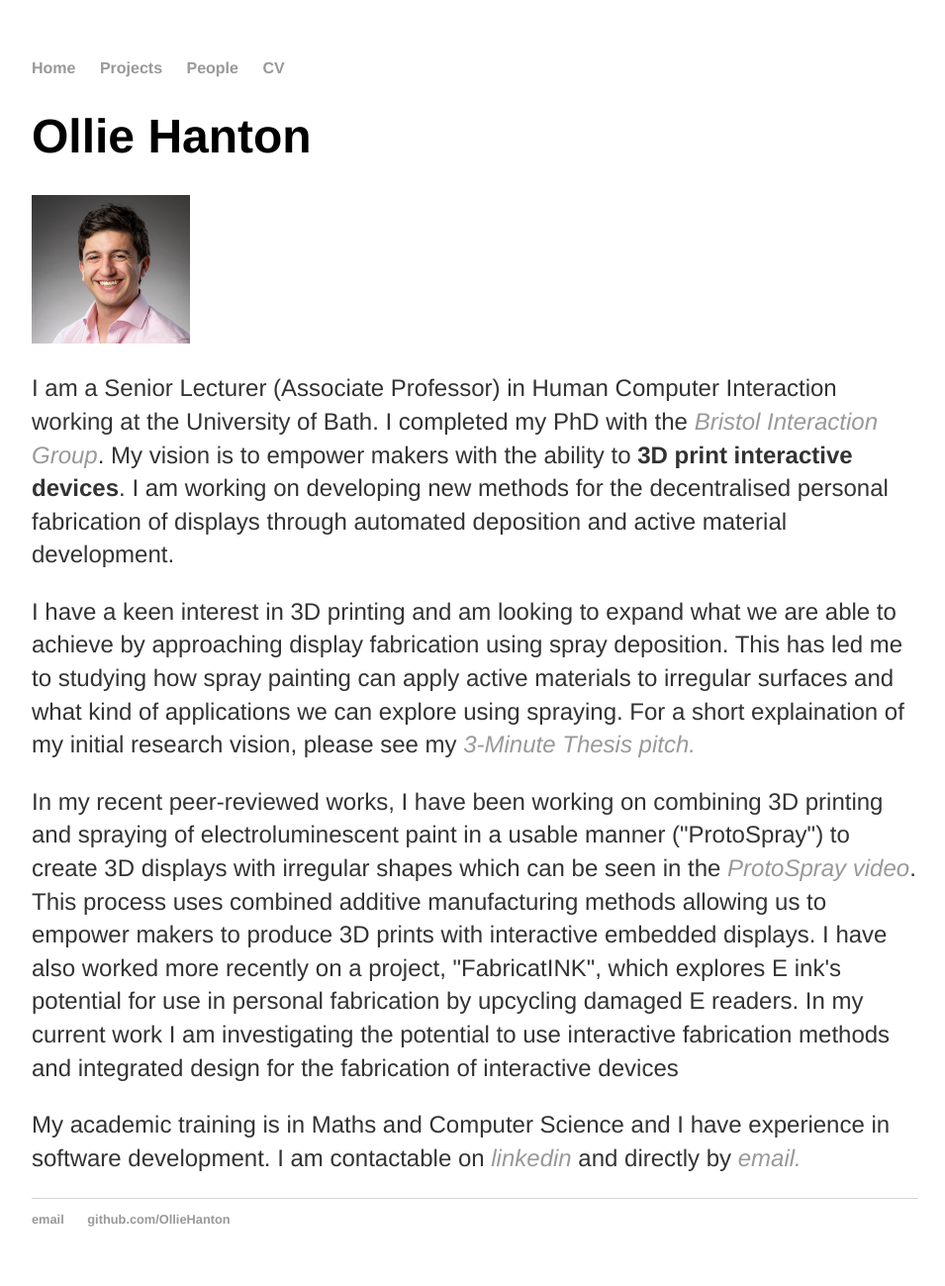
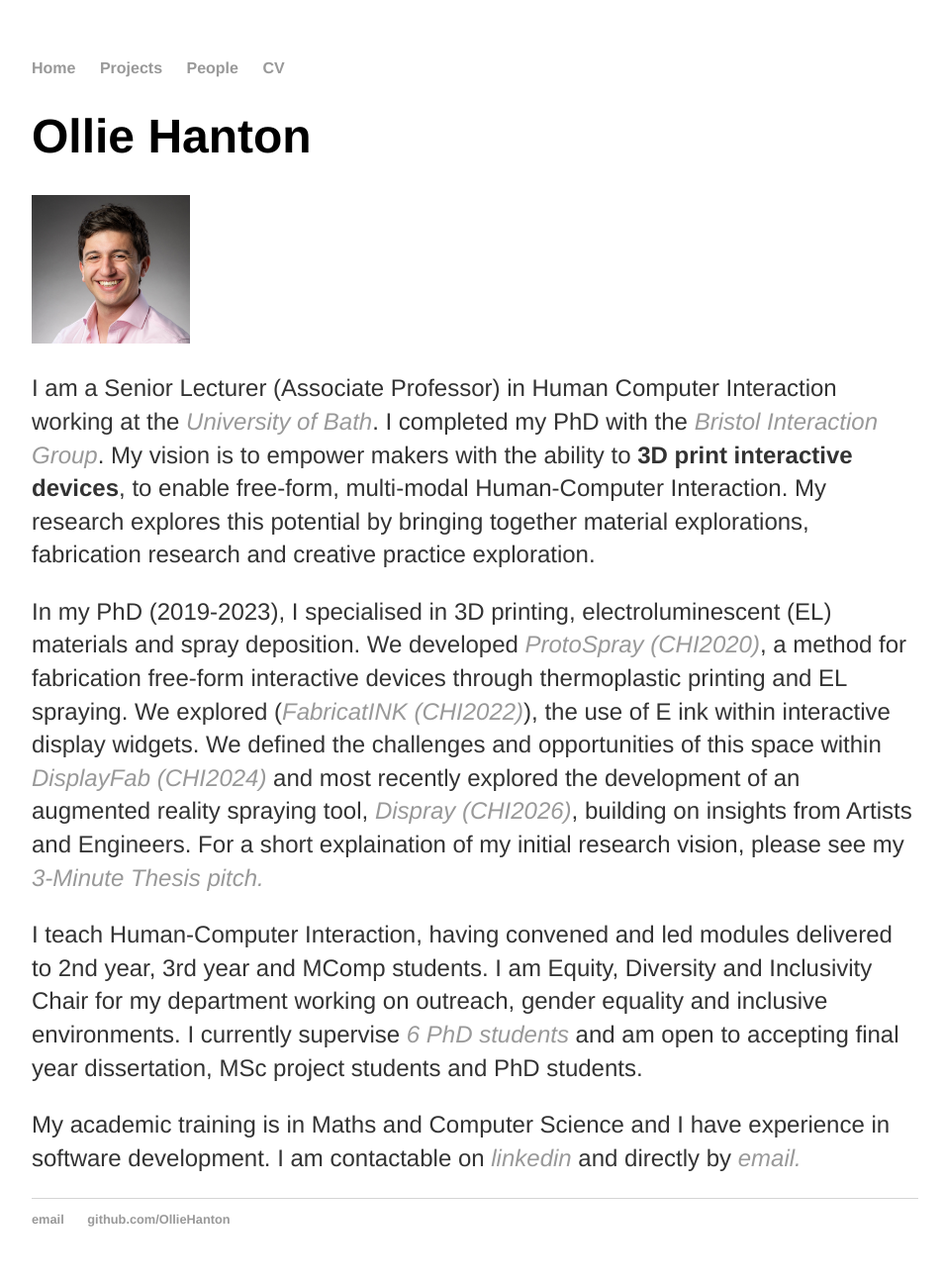
Before and after one commit to OllieHanton/olliehanton.github.io, a Jekyll site: the page built from index.html, in a window 1280 px wide. Shown: the whole page at 99% size, without its empty margins (160-1115 px from the left). Built offline with Jekyll 4.4.1, drawn with Linux system fonts in a browser that asks for light colours.

Commit message:
Update index.html
new text

```diff
--- a/index.html
+++ b/index.html
@@ -1,27 +1,22 @@
 ---
 layout: default
-title: Ollie Hanton, Lecturer in Human Computer Interaction
+title: Ollie Hanton, Associate Professor in Human Computer Interaction
 ---
 <div class="blurb">
 	<h1>Ollie Hanton</h1>
 	<img src="/asset/olliehantonnew.jpg" alt="profile picture" height="150">
-	<p> I am a Senior Lecturer (Associate Professor) in Human Computer Interaction working at the University of Bath. I completed my PhD with the <a href="http://www.biglab.co.uk/people/"><em>Bristol Interaction Group</em></a>.
-		My vision is to empower makers with the ability to <b>3D print interactive devices</b>. I am working on developing new methods for the decentralised personal fabrication of displays through automated deposition and active material development. </p>
+	<p> I am a Senior Lecturer (Associate Professor) in Human Computer Interaction working at the <a href="https://researchportal.bath.ac.uk/en/persons/ollie-hanton/"><em>University of Bath</em></a>. I completed my PhD with the <a href="http://www.biglab.co.uk/people/"><em>Bristol Interaction Group</em></a>.
+		My vision is to empower makers with the ability to <b>3D print interactive devices</b>, to enable free-form, multi-modal Human-Computer Interaction. My research explores this potential by bringing together material explorations, fabrication research and creative practice exploration. </p>
 
-	<p> I have a keen interest in 3D printing and am looking to expand what we are able to achieve by approaching display fabrication using spray deposition.
-		This has led me to studying how spray painting can apply active materials to irregular surfaces and what kind of applications we can explore using
-		spraying. For a short explaination of my initial research vision, please see my
-		<a href="https://www.youtube.com/watch?v=Zk6gxA97CXI&ab_channel=BristolDoctoralCollege%28BDC%29"><em>3-Minute Thesis pitch.</em></a> </p>
+	<p> In my PhD (2019-2023), I specialised in 3D printing, electroluminescent  (EL) materials and spray deposition. We developed <a href=""><em>ProtoSpray (CHI2020)</em></a>, a method for fabrication free-form interactive devices through thermoplastic printing and EL spraying. We explored (<a href=""><em>FabricatINK (CHI2022)</em></a>),
+		the use of E ink within interactive display widgets. We defined the challenges and opportunities of this space within <a href=""><em>DisplayFab (CHI2024)</em></a> and most recently explored the development of an augmented reality spraying tool, <a href=""><em>Dispray (CHI2026)</em></a>, building on insights from Artists and Engineers. For a short explaination of my initial research vision, please see my
+		<a href="https://www.youtube.com/watch?v=Zk6gxA97CXI&ab_channel=BristolDoctoralCollege%28BDC%29"><em>3-Minute Thesis pitch.</em></a></p>
 
-	<p> In my recent peer-reviewed works, I have been working on combining 3D printing and spraying of electroluminescent paint in a usable manner ("ProtoSpray") to create 3D
-		displays with irregular shapes which can be seen in the <a href="https://www.youtube.com/watch?v=rM8d6jiQZ1w&ab_channel=BristolIGlab"><em>ProtoSpray video</em></a>.
-		This process uses combined additive manufacturing methods allowing us to empower makers to produce 3D prints with interactive embedded displays. I have also worked more recently on a
-		project, "FabricatINK", which explores E ink's potential for use in personal fabrication by upcycling damaged E readers. In my current work I am investigating the potential to use interactive fabrication methods
-		and integrated design for the fabrication of interactive devices</p>
+	<p> I teach Human-Computer Interaction, having convened and led modules delivered to 2nd year, 3rd year and MComp students. I am Equity, Diversity and Inclusivity Chair for my department working on outreach, gender equality and inclusive environments.
+	I currently supervise <a href=""><em>6 PhD students</em></a> and am open to accepting final year dissertation, MSc project students and PhD students. </p>
 
-	<p>My academic training is in Maths and Computer Science and I have experience in software development. I am contactable on
+	<p> My academic training is in Maths and Computer Science and I have experience in software development. I am contactable on
 		<a href="https://uk.linkedin.com/in/oliver-hanton-187620a2"><em>linkedin</em></a>
 		and directly by <a href="mailto:oliverpaulhanton@gmail.com"><em>email. </em></a></p>
 
-		<!--<a href="/about">Read more about my life...</a></p>-->
-</div><!-- /.blurb -->
+</div>
```
